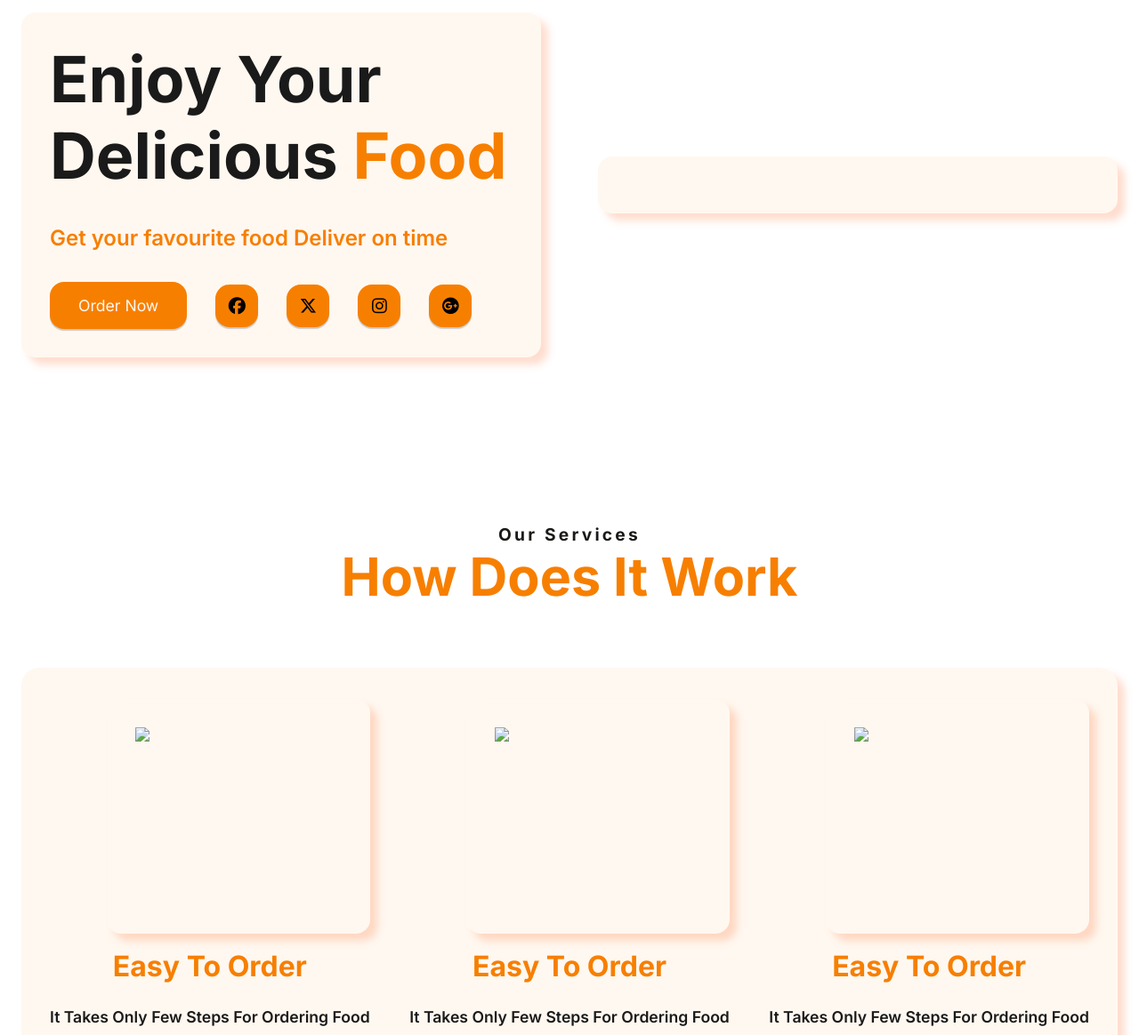
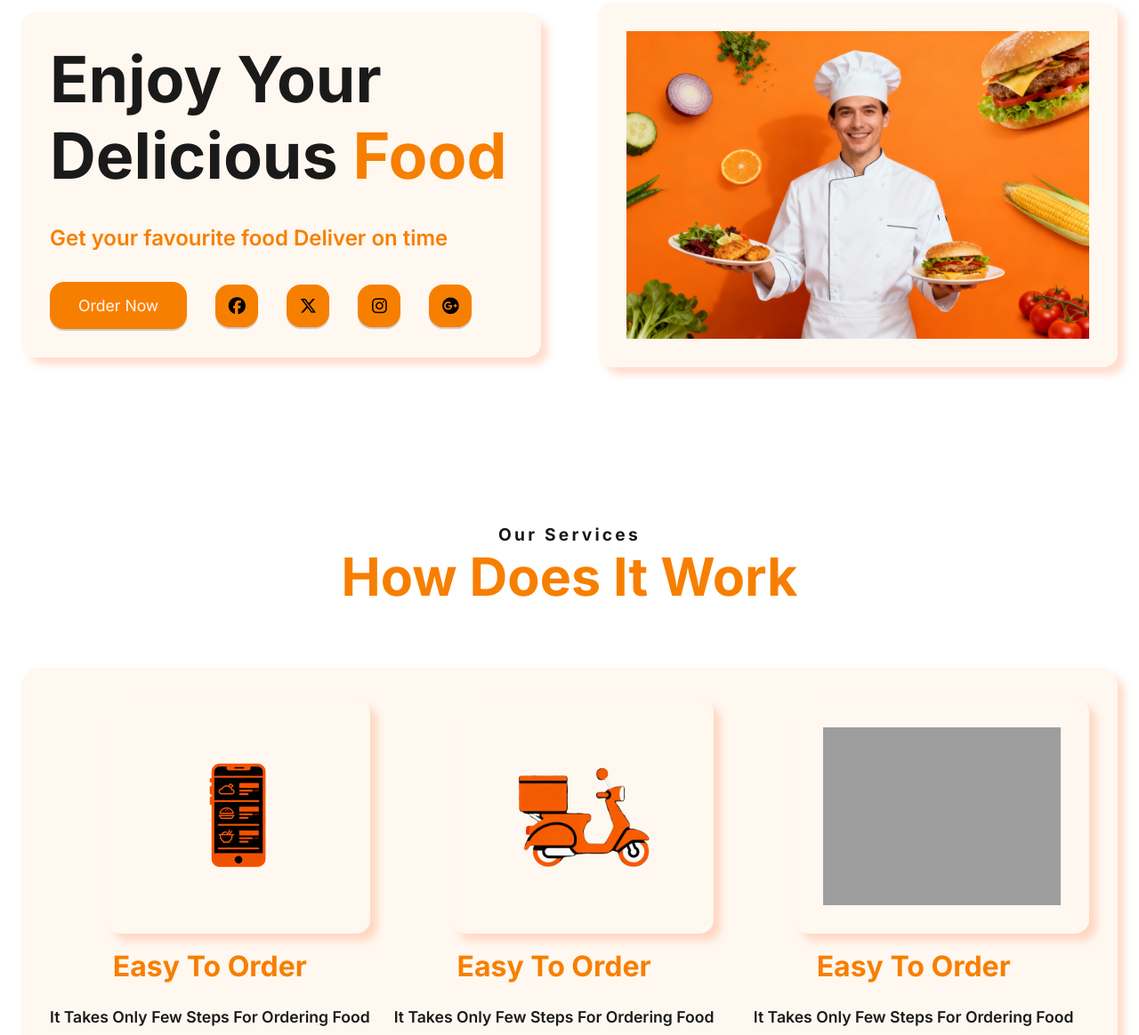
Before and after one commit to PRATYUSHK0708/EatiT, a plain HTML site: page index.html in a window 1280 px wide. Shown: the part 291-1455 px from the top of the page at 89% size. Drawn offline with nearby package versions, Linux system fonts and the light colour scheme; the site is published under a folder, as on GitHub Pages, so addresses that start at the root find nothing.

Commit message:
Update index.html

```diff
--- a/index.html
+++ b/index.html
@@ -104,7 +104,7 @@
 
             </div>
             <div class="  image-container">
-                <img src="/images/hero2.jpg" alt="">
+                <img src="images/hero2.jpg" alt="">
             </div>
 
         </section>
@@ -119,21 +119,21 @@
                 <div class="flex text-center service-card mt-4 gap-4 between">
                     <div class="cards">
                         <div class="image-container">
-                            <img src="/images/easyToOrder.png">
+                            <img src="images/easyToOrder.png">
                         </div>
                         <h3>Easy to Order</h3>
                         <p>it takes only Few Steps for ordering food </p>
                     </div>
                     <div class="cards">
                         <div class="image-container">
-                            <img src="/images/fastDelivery.png">
+                            <img src="images/fastDelivery.png">
                         </div>
                         <h3>Easy to Order</h3>
                         <p>it takes only Few Steps for ordering food </p>
                     </div>
                     <div class="cards">
                         <div class="image-container">
-                            <img src="/images/bestQuality.png">
+                            <img src="images/bestQuality.png">
                         </div>
                         <h3>Easy to Order</h3>
                         <p>it takes only Few Steps for ordering food </p>
@@ -348,4 +348,5 @@
 
 </body>
 
+
 </html>
```
